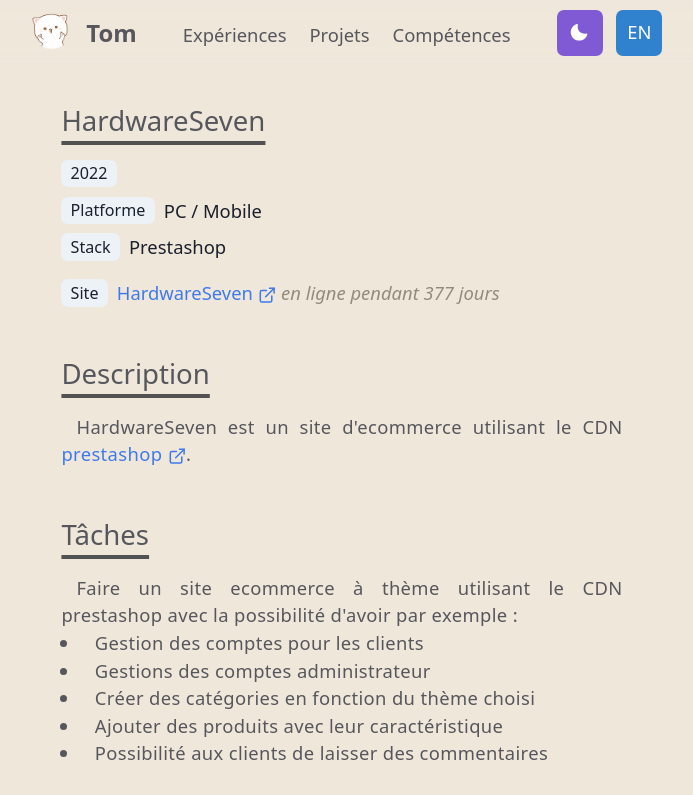
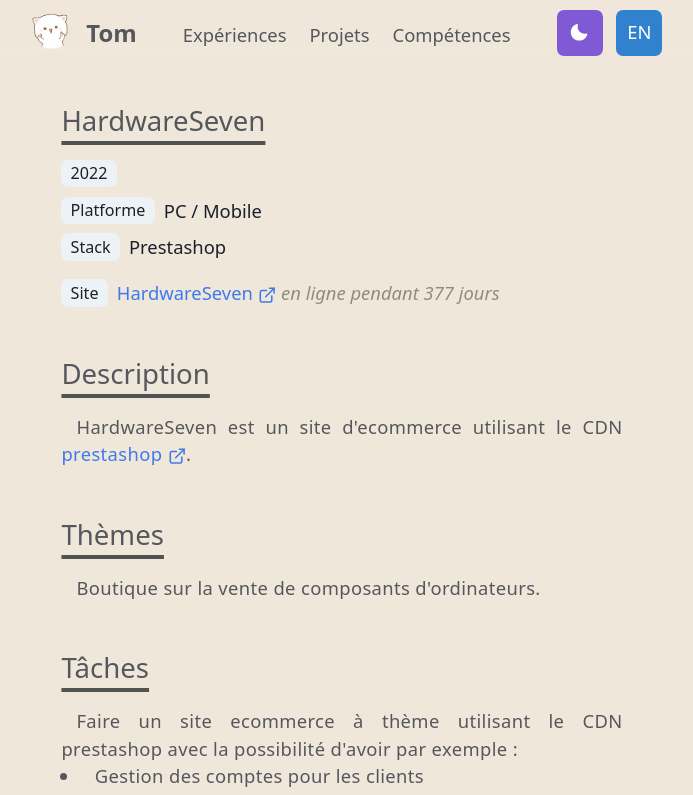
Before and after one commit to KiSEiGitHub/Me, a Next.js app: page /Projets/HardwareSeven in a window 1280 px wide. Shown: the top 795 px of the page, without its empty margins (298-991 px from the left). Built offline with nearby package versions, Linux system fonts and the light colour scheme.

Commit message:
feat(HardwareSeven) : Theme

```diff
--- a/pages/Projets/HardwareSeven.jsx
+++ b/pages/Projets/HardwareSeven.jsx
@@ -1,7 +1,7 @@
 import React, {useContext, useEffect, useRef, useState} from 'react';
 import {Box, Container, ListItem, Tag, Text, UnorderedList, useColorMode} from '@chakra-ui/react';
 import Section from '../../Layout/Section';
-import {ExtLink, ParaIndent, SectionTitle} from '../../Layout/CustomText';
+import {ExtLink, Para, ParaIndent, SectionTitle} from '../../Layout/CustomText';
 import {LangContext} from '../../Hook/LangContext';
 import {TextContext} from '../../Hook/TextContext';
 import BtnReturnPro from '../../components/BtnReturnPro';
@@ -82,6 +82,13 @@
                 </Section>
 
                 <Section delay={0.4}>
+                    <SectionTitle>Thèmes</SectionTitle>
+                    <ParaIndent>
+                        Boutique sur la vente de composants d&apos;ordinateurs.
+                    </ParaIndent>
+                </Section>
+
+                <Section delay={0.5}>
                     <SectionTitle>{toggleLang ? 'Tâches' : 'Tasks'}</SectionTitle>
                     <ParaIndent>
                         {DataProject['HardwareSeven']['Tache']['fr']}
```
